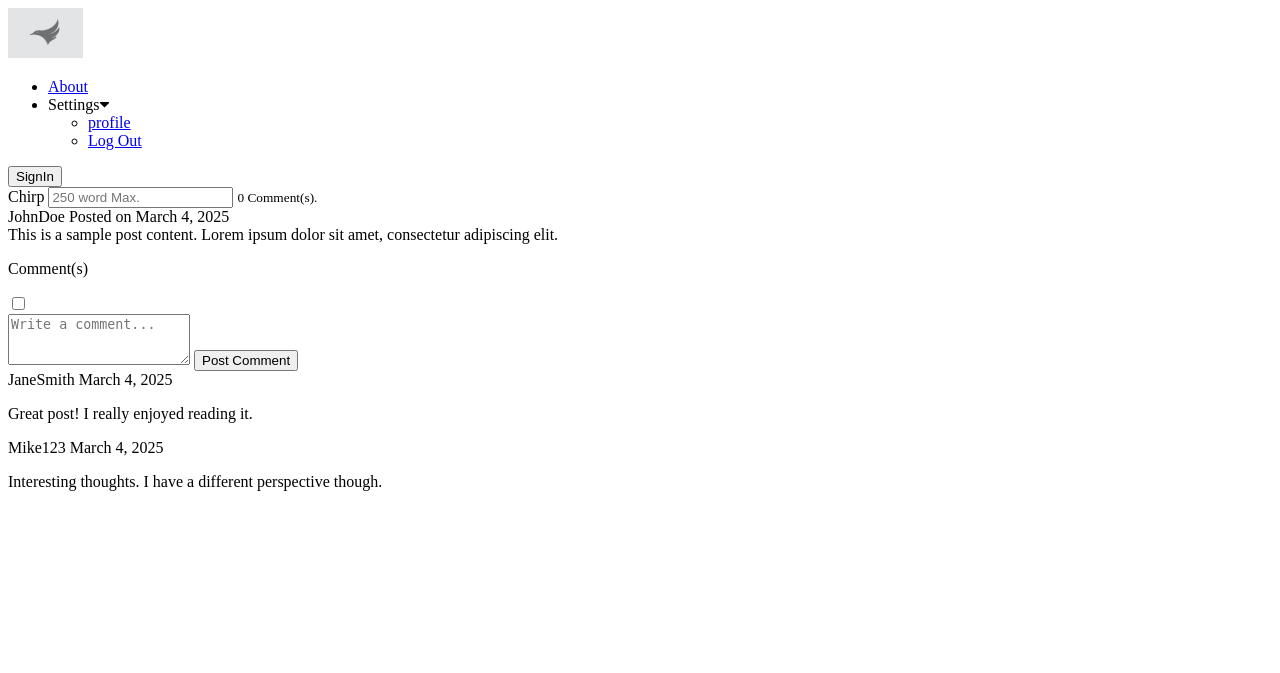
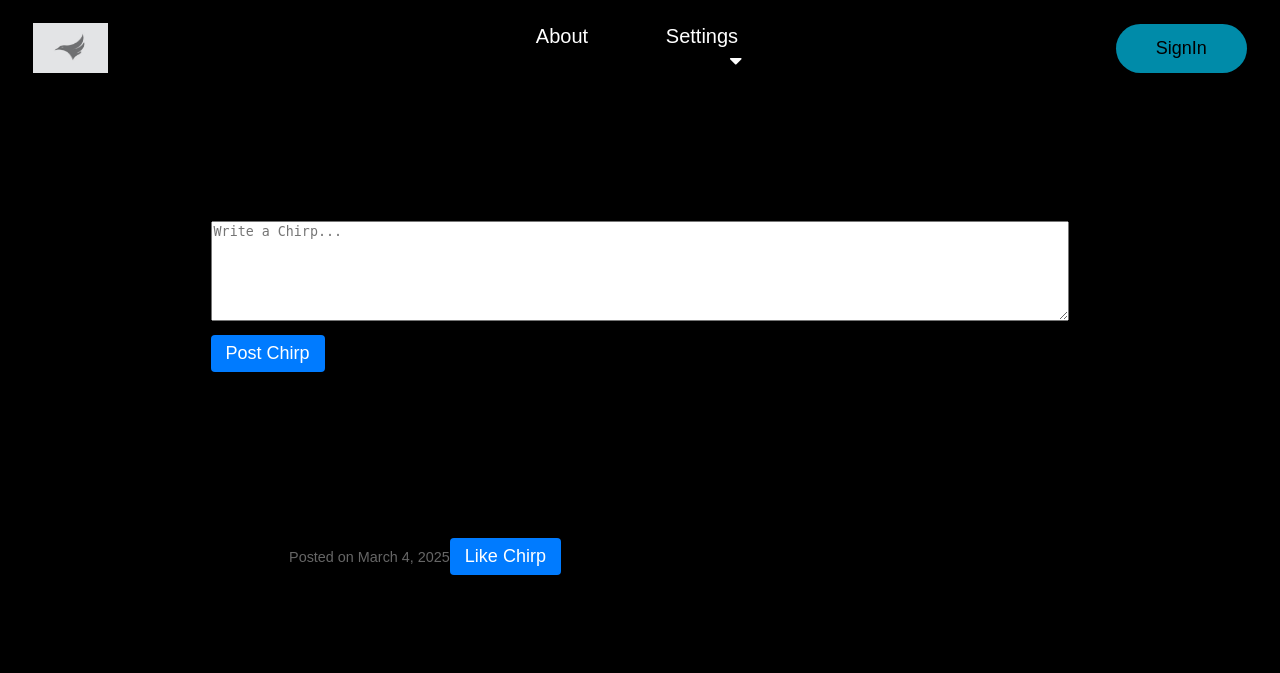
Before and after one commit to DaCrazyWeiser/chirper, a Django app: page / in a window 1280 px wide. Shown: the top 673 px of the page. Run offline with Django 5.2, Linux system fonts and the light colour scheme.

Commit message:
buttons all in order, Just need backend linking.

```diff
--- /dev/null
+++ b/chirper/static/styles2.css
@@ -0,0 +1,271 @@
+:root {
+  --color-primary: #0073ff;
+  --color-white: #ffffff;
+  --color-black: #000000;
+  --color-black-1: #212b38;
+  --color-gray: gray;
+}
+
+* {
+  box-sizing: border-box;
+}
+
+body {
+  font-family: sans-serif;
+  background-color: var(--color-black);
+
+}
+
+/*___________________________________________________*/
+.logo {
+  color: var(--color-black);
+  display: flex;
+  align-items: center;
+  font-size: 18px;
+}
+
+.logo span {
+  color: var(--color-white);
+}
+
+.menu-bar {
+  background-color: var(--color-black);
+  height: 80px;
+  width: 100%;
+  display: flex;
+  justify-content: space-between;
+  align-items: center;
+  padding: 0 2%;
+
+  position: relative;
+}
+
+button {
+  font-size: 18px;
+  padding: 14px 40px;
+  background-color: rgba(0, 139, 169, 1);
+  border: none;
+  border-radius: 50px;
+  cursor: pointer;
+  transition: all 0.3s ease 0s;
+}
+
+button:hover {
+      background-color: rgba(0, 139, 169, 0.8);
+}
+
+.menu-bar ul {
+  list-style: none;
+  display: flex;
+}
+
+.menu-bar ul li {
+  width: 140px;
+  padding: 10px 30px;
+  text-align: center;
+
+  position: relative;
+}
+
+.menu-bar ul li a {
+  font-size: 20px;
+  color: var(--color-white);
+  text-decoration: none;
+
+  transition: all 0.3s;
+}
+
+.menu-bar ul li a:hover {
+  color: var(--color-gray);
+}
+
+.fas {
+  float: right;
+  margin-left: 10px;
+  padding-top: 3px;
+}
+
+/* dropdown menu style */
+.dropdown-menu {
+  display: none;
+}
+
+.menu-bar ul li:hover .dropdown-menu {
+  display: block;
+  position: absolute;
+  left: 0;
+  top: 100%;
+  background-color: var(--color-black);
+}
+
+.menu-bar ul li:hover .dropdown-menu ul {
+  display: block;
+  margin: 10px;
+}
+
+.menu-bar ul li:hover .dropdown-menu ul li {
+  width: 150px;
+  padding: 10px;
+}
+
+
+/*_________________________________________________*/
+
+.container {
+  display:flex;
+  flex-direction: column;
+}
+
+.post {
+  width: 70%;
+  padding: 30px 10px 20px 10px;
+  margin: 100px auto 10px auto;
+  border-radius: 10px;
+  border: 3px solid var(--color-black);
+}
+
+.posted {
+  width: 70%;
+  padding: 30px 10px 20px 10px;
+  margin: 100px auto 10px auto;
+  border-radius: 10px;
+  border: 3px solid var(--color-black);
+}
+
+.post-header {
+  display: flex;
+  align-items: center;
+  margin-bottom: 15px;
+}
+
+.post-user {
+  font-weight: bold;
+  margin-right: 10px;
+}
+
+.post-time {
+  color: #666;
+  font-size: 0.9em;
+}
+
+.post-content {
+  margin-bottom: 5px;
+  display:flex;
+  flex-direction: column;
+
+}
+
+.comment-extend {
+  cursor: pointer;
+}
+
+.comment-header {
+  margin: 0px auto 0px 20%;
+}
+
+.container ul li:hover .dropdown-menu {
+  display: block;
+  position: absolute;
+  left: 0;
+  top: 100%;
+  background-color: var(--color-black);
+}
+
+.container ul li:hover .dropdown-menu ul {
+  display: block;
+  margin: 10px;
+}
+
+
+
+.comment-section {
+  display: flex;
+  width: 90%;
+  margin: 10px 15px 10px 15px;
+  flex-direction: column;
+}
+
+.p-comment-section {
+  width:60%;
+  margin: 0px auto 10px 20%;
+}
+
+.comment-form {
+  margin-bottom: 20px;
+}
+
+.comment-input {
+  width: 100%;
+  padding: 10px;
+  border: 1px solid #ddd;
+  border-radius: 4px;
+  margin-bottom: 10px;
+  resize: vertical;
+}
+
+.comment-button {
+  background-color: #007bff;
+  color: white;
+  padding: 8px 15px;
+  border: none;
+  border-radius: 4px;
+  cursor: pointer;
+}
+
+.comment-button:hover {
+  background-color: #0056b3;
+}
+
+.comment {
+  background-color: #fff;
+  padding: 15px;
+  border: 1px solid #eee;
+  border-radius: 4px;
+  margin-bottom: 10px;
+}
+
+.comment-user {
+  font-weight: bold;
+  color: #333;
+  margin-right: 10px;
+}
+
+.comment-time {
+  color: #666;
+  font-size: 0.9em;
+}
+
+
+
+
+
+
+selectable {
+  color: blue;
+  cursor: pointer;
+  text-decoration: underline;
+}
+
+.toggle-checkbox {
+  display: none;
+}
+
+.dropdown {
+  display: none;
+  width:60%;
+  margin: 0px auto 0px 20%;
+  border: 1px solid #ccc;
+  background-color: #f9f9f9;
+  box-shadow: 0 4px 8px rgba(0, 0, 0, 0.2);
+  z-index: 10;
+}
+
+.toggle-checkbox:checked + .dropdown {
+  display: block;
+}
+
+textarea {
+  width: 100%;
+  height: 100px;
+  margin-bottom: 10px;
+}
--- a/chirper/templates/home.html
+++ b/chirper/templates/home.html
@@ -41,12 +41,14 @@
         </div>
 
 
-        <section class="section">
-            <form class="form" autocomplete="off">
-                <!-- Text -->
-                <label for="text">Chirp</label>
-                <input type="text" id="text" name="text" placeholder="250 word Max." />
-                <small>0 Comment(s).</small>
+
+
+
+        <!-- to post a chirp section-->
+        <div class="post">
+            <form class="post-form">
+                <textarea class="post-form" placeholder="Write a Chirp..." rows="3"></textarea>
+                <button type="submit" class="comment-button">Post Chirp</button>
             </form>
         </div>
 
@@ -59,6 +61,7 @@
                 <div class="post-header">
                     <span class="post-user">JohnDoe</span>
                     <span class="post-time">Posted on March 4, 2025</span>
+                    <button type="submit" class="comment-button">Like Chirp</button>
                 </div>
                 <div class="post-content">
                     This is a sample post content. Lorem ipsum dolor sit amet, consectetur adipiscing elit.<br>
```
Also changed, not shown: 3 other files.
